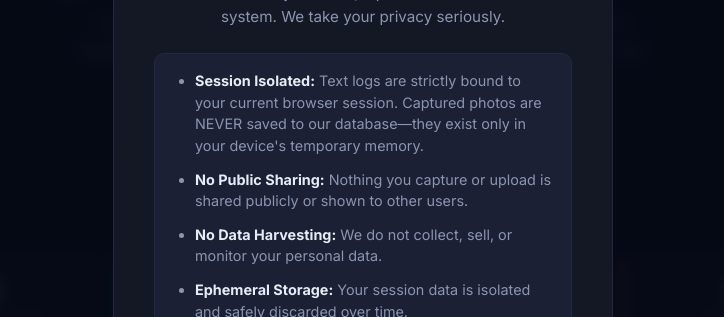
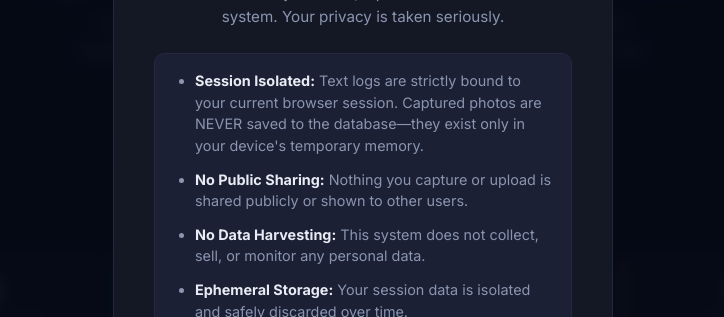
Before and after one commit to i-jibii/open-anpr, a React (Vite) app in the folder frontend/: page / in a window 1280 px wide. Shown: the part 265-582 px from the top of the page, without its empty margins (277-1001 px from the left). Built offline with nearby package versions, Linux system fonts and the light colour scheme; no server answers.

Commit message:
docs: fix privacy pronouns to reflect solo developer status

```diff
--- a/frontend/src/App.jsx
+++ b/frontend/src/App.jsx
@@ -34,12 +34,12 @@ function App() {
             <div className="privacy-icon"><ShieldCheck size={48} /></div>
             <h2>Data Privacy & Security</h2>
             <p className="privacy-text">
-              Welcome to <strong>OpenANPR</strong>, a portfolio demonstration system. We take your privacy seriously.
+              Welcome to <strong>OpenANPR</strong>, a portfolio demonstration system. Your privacy is taken seriously.
             </p>
             <ul className="privacy-list">
-              <li><strong>Session Isolated:</strong> Text logs are strictly bound to your current browser session. Captured photos are NEVER saved to our database—they exist only in your device's temporary memory.</li>
+              <li><strong>Session Isolated:</strong> Text logs are strictly bound to your current browser session. Captured photos are NEVER saved to the database—they exist only in your device's temporary memory.</li>
               <li><strong>No Public Sharing:</strong> Nothing you capture or upload is shared publicly or shown to other users.</li>
-              <li><strong>No Data Harvesting:</strong> We do not collect, sell, or monitor your personal data.</li>
+              <li><strong>No Data Harvesting:</strong> This system does not collect, sell, or monitor any personal data.</li>
               <li><strong>Ephemeral Storage:</strong> Your session data is isolated and safely discarded over time.</li>
             </ul>
             <button className="btn btn-primary privacy-btn" onClick={handleAccept}>
```
